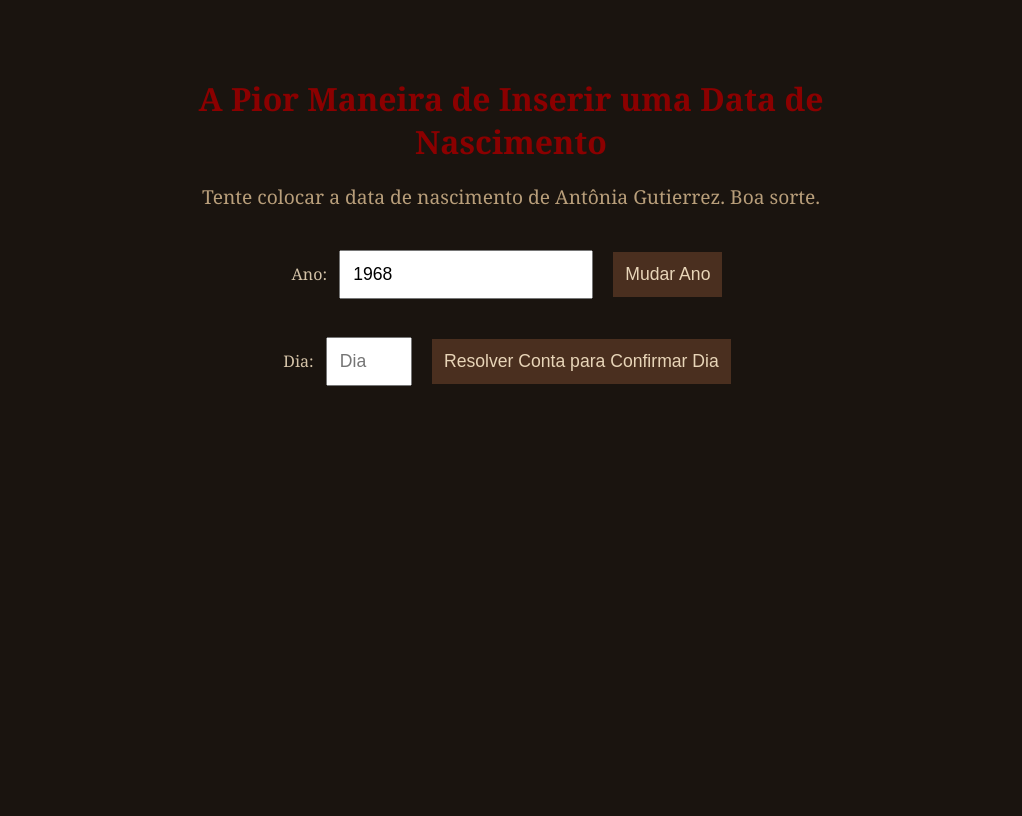
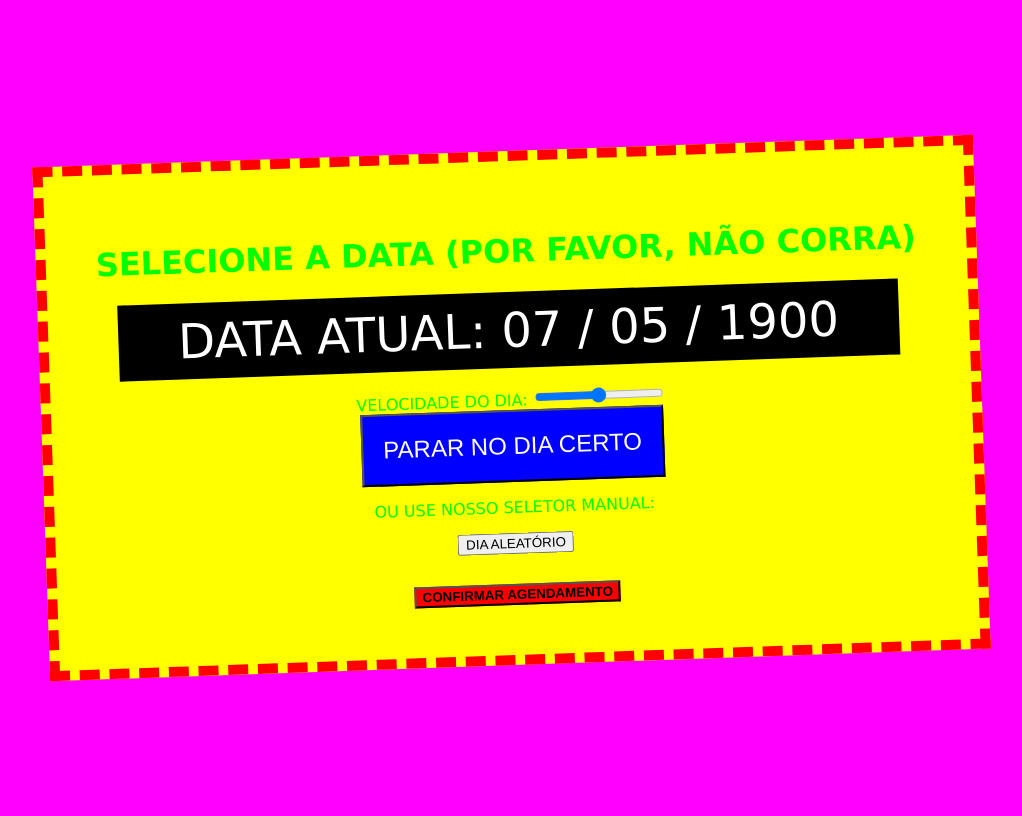
Before and after one commit to Lemure1801/Site-Caso-Criminal, a PHP site: page / in a window 1280 px wide. Shown: the whole page, without its empty margins (129-1151 px from the left). Before the commit the page ends 386 px from the top, so only its background shows below. Run offline with PHP 8.4, Linux system fonts and the light colour scheme.

Commit message:
Atividade seleção de data completa

```diff
--- a/data_paia/controller.js
+++ b/data_paia/controller.js
@@ -1,62 +1,44 @@
-document.addEventListener('DOMContentLoaded', () => {
-    const btnMudarAno = document.getElementById('btn-mudar-ano');
-    const inputAno = document.getElementById('ano');
-    const btnResolverConta = document.getElementById('btn-resolver-conta');
-    const contaContainer = document.getElementById('conta-container');
-    const contaTexto = document.getElementById('conta-texto');
-    const inputResposta = document.getElementById('resposta-conta');
-    const btnConfirmarConta = document.getElementById('btn-confirmar-conta');
-    const btnSalvar = document.getElementById('btn-salvar');
-    const mensagem = document.getElementById('mensagem');
+let dia = 1;
+let mes = 1;
+let ano = 1900;
+let rodando = true;
+let velocidade = 50;
 
-    let diaCorreto = null;
-    let contaAtual = null;
+const display = document.getElementById('data-display');
+const slider = document.getElementById('speed-slider');
+const btnStop = document.getElementById('btn-stop');
+const btnRandom = document.getElementById('btn-random');
 
-    // Botão que troca o ano para um valor aleatório (1950-2050)
-    btnMudarAno.addEventListener('click', () => {
-        const anoAleatorio = Math.floor(Math.random() * (2050 - 1950 + 1)) + 1950;
-        inputAno.value = anoAleatorio;
-    });
+// Loop de data infinita
+function atualizarData() {
+    if (rodando) {
+        dia++;
+        if (dia > 31) { dia = 1; mes++; }
+        if (mes > 12) { mes = 1; ano++; }
+        if (ano > 2100) { ano = 1900; }
 
-    // Botão para resolver conta e liberar o dia
-    btnResolverConta.addEventListener('click', () => {
-        // Gera uma conta simples
-        const a = Math.floor(Math.random() * 20) + 5;
-        const b = Math.floor(Math.random() * 15) + 3;
-        contaAtual = a + b;
+        display.innerText = `${dia.toString().padStart(2, '0')} / ${mes.toString().padStart(2, '0')} / ${ano}`;
+    }
 
-        contaTexto.textContent = `Quanto é ${a} + ${b}?`;
-        contaContainer.classList.remove('hidden');
-        inputResposta.focus();
-    });
+    // A velocidade é inversamente proporcional ao valor do slider (para irritar)
+    setTimeout(atualizarData, 101 - slider.value);
+}
 
-    // Verifica resposta da conta
-    btnConfirmarConta.addEventListener('click', () => {
-        if (parseInt(inputResposta.value) === contaAtual) {
-            diaCorreto = Math.floor(Math.random() * 28) + 1; // dia aleatório 1-28
-            alert(`Correto! O dia liberado é ${diaCorreto}. Agora salve a data.`);
-            btnSalvar.classList.remove('hidden');
-        } else {
-            alert('Resposta errada. Tente novamente.');
-            inputResposta.value = '';
-        }
-    });
+btnStop.addEventListener('click', () => {
+    rodando = !rodando;
+    btnStop.innerText = rodando ? "PARAR NO DIA CERTO" : "OPS, VOLTAR A RODAR";
+    if (!rodando) {
+        alert(`Você selecionou: ${display.innerText}. Tem certeza? (Não importa, o sistema vai reiniciar)`);
+        rodando = true;
+    }
+});
 
-    // Salvar no IndexedDB
-    btnSalvar.addEventListener('click', () => {
-        const dataNascimento = {
-            nome: "Antônia Gutierrez",
-            data: `${diaCorreto || '??'}/${inputAno.value}`,
-            timestamp: new Date().toISOString()
-        };
+// Faz o botão aleatório fugir quando o mouse chega perto
+btnRandom.addEventListener('mouseover', () => {
+    btnRandom.style.position = 'absolute';
+    btnRandom.style.top = Math.random() * 90 + 'vh';
+    btnRandom.style.left = Math.random() * 90 + 'vw';
+});
 
-        if (typeof window.salvarData === 'function') {
-            window.salvarData(dataNascimento)
-                .then(() => {
-                    mensagem.classList.remove('hidden');
-                    mensagem.innerHTML = `✅ Data salva com sucesso!<br>Valor registrado: ${dataNascimento.data}`;
-                })
-                .catch(err => console.error(err));
-        }
-    });
-});
+// Inicia o caos
+atualizarData();
--- a/data_paia/index.html
+++ b/data_paia/index.html
@@ -2,44 +2,34 @@
 <html lang="pt-br">
 <head>
     <meta charset="UTF-8">
-    <meta name="viewport" content="width=device-width, initial-scale=1.0">
-    <title>A Pior Data de Nascimento do Mundo</title>
+    <title>SISTEMA DE DATAS 2.0 PREMIUM LUXE</title>
     <link rel="stylesheet" href="style.css">
 </head>
 <body>
+    <div class="chaos-container">
+        <h1>SELECIONE A DATA (POR FAVOR, NÃO CORRA)</h1>
 
-    <div class="container">
-        <h1>A Pior Maneira de Inserir uma Data de Nascimento</h1>
-        <p class="descricao">Tente colocar a data de nascimento de Antônia Gutierrez. Boa sorte.</p>
+        <div class="display">
+            DATA ATUAL: <span id="data-display">01 / 01 / 1900</span>
+        </div>
 
-        <form id="form-data">
-            <label>Ano:</label>
-            <input type="number" id="ano" value="1968" readonly>
-
-            <button type="button" id="btn-mudar-ano">Mudar Ano</button>
-
-            <br><br>
-
-            <label>Dia:</label>
-            <input type="number" id="dia" placeholder="Dia" min="1" max="31">
-
-            <button type="button" id="btn-resolver-conta">Resolver Conta para Confirmar Dia</button>
-
-            <div id="conta-container" class="hidden">
-                <p id="conta-texto"></p>
-                <input type="number" id="resposta-conta" placeholder="Resposta">
-                <button type="button" id="btn-confirmar-conta">Confirmar</button>
+        <div class="controls">
+            <div class="control-group">
+                <label>VELOCIDADE DO DIA:</label>
+                <input type="range" id="speed-slider" min="1" max="100" value="50">
             </div>
 
-            <br><br>
+            <button id="btn-stop" class="evil-button">PARAR NO DIA CERTO</button>
+        </div>
 
-            <button type="button" id="btn-salvar" class="hidden">Salvar Data no Banco</button>
-        </form>
+        <div class="manual-entry">
+            <p>OU USE NOSSO SELETOR MANUAL:</p>
+            <button id="btn-random" class="jump-button">DIA ALEATÓRIO</button>
+        </div>
 
-        <div id="mensagem" class="hidden"></div>
+        <button id="btn-submit" onclick="alert('Erro: O fuso horário de Marte não foi detectado.')">CONFIRMAR AGENDAMENTO</button>
     </div>
 
-    <script src="db.js"></script>
     <script src="controller.js"></script>
 </body>
 </html>
--- a/data_paia/style.css
+++ b/data_paia/style.css
@@ -1,50 +1,52 @@
 body {
-    font-family: 'Georgia', serif;
-    background-color: #1a140f;
-    color: #d4c3a8;
-    text-align: center;
-    padding: 3rem;
+    background-color: #ff00ff;
+    font-family: "Comic Sans MS", "Comic Sans", cursive;
+    color: #00ff00;
+    display: flex;
+    justify-content: center;
+    align-items: center;
+    height: 100vh;
+    overflow: hidden;
 }
 
-.container {
-    max-width: 700px;
-    margin: 0 auto;
+.chaos-container {
+    background: #ffff00;
+    padding: 50px;
+    border: 10px dashed red;
+    transform: rotate(-2deg);
+    text-align: center;
 }
 
-h1 {
-    color: #8b0000;
-    margin-bottom: 1rem;
+.display {
+    font-size: 3rem;
+    background: black;
+    color: white;
+    margin: 20px;
+    padding: 10px;
 }
 
-.descricao {
-    font-size: 1.2rem;
-    margin-bottom: 2rem;
-    color: #b89e7a;
+.evil-button {
+    padding: 20px;
+    font-size: 1.5rem;
+    cursor: wait;
+    background: blue;
+    color: white;
 }
 
-input, button {
-    padding: 12px;
-    margin: 8px;
-    font-size: 1.1rem;
+.jump-button {
+    position: relative;
+    transition: all 0.1s;
 }
 
-button {
-    background-color: #4a2f1f;
-    color: #e8d5b8;
-    border: none;
-    cursor: pointer;
+#btn-submit {
+    margin-top: 30px;
+    background: red;
+    font-weight: bold;
 }
 
-button:hover {
-    background-color: #8b0000;
+/* O botão que foge */
+#btn-submit:hover {
+    position: absolute;
+    top: calc(Math.random() * 80vh);
+    left: calc(Math.random() * 80vw);
 }
-
-.hidden {
-    display: none;
-}
-
-#mensagem {
-    margin-top: 2rem;
-    font-size: 1.3rem;
-    color: #8b0000;
-}
```
Also changed, not shown: data_paia/db.js (deleted).
